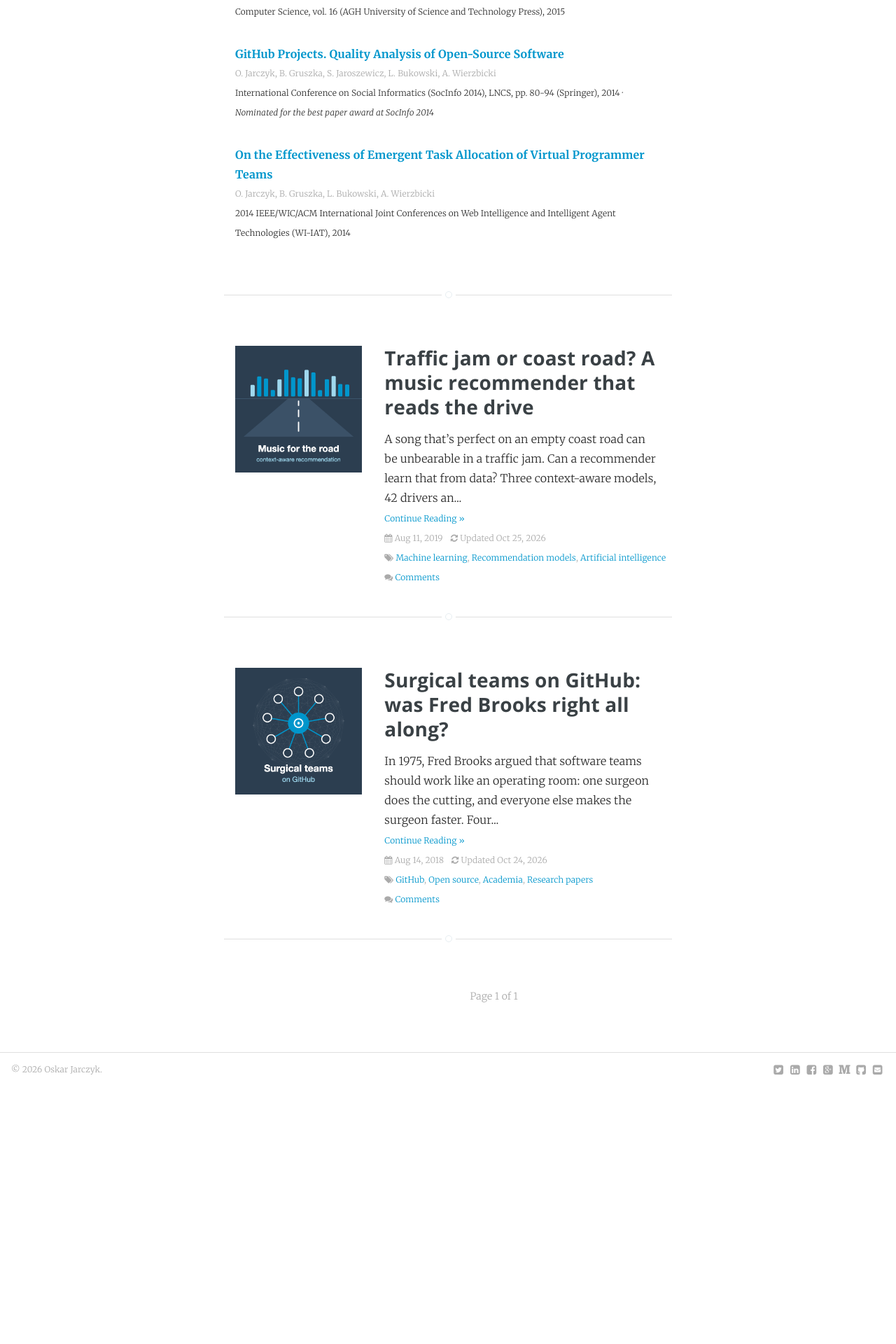
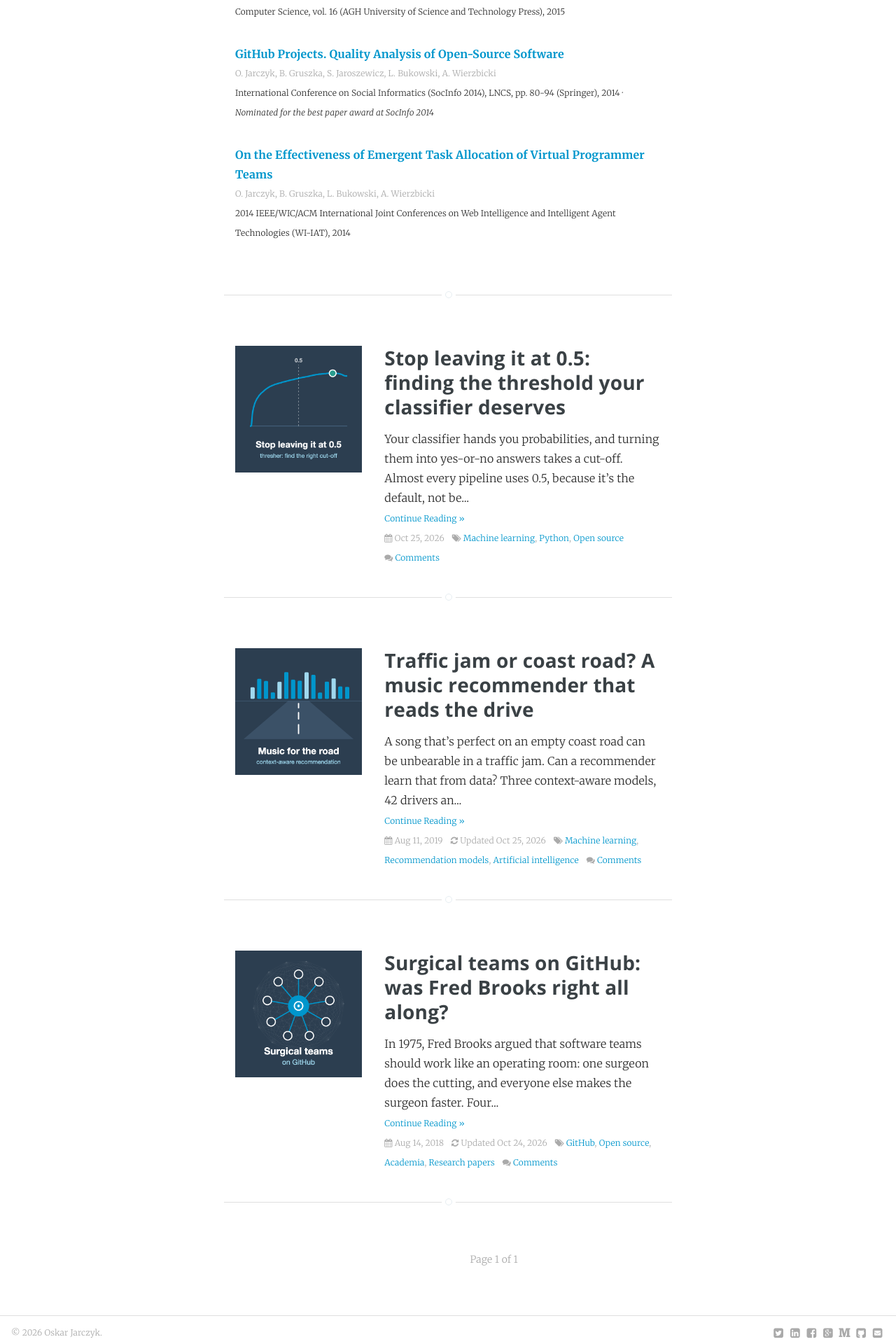
Before and after one commit to DataGeekPL/DataGeekPL.github.io, a Jekyll site: the page built from writing/index.html, in a window 1280 px wide. Shown: the part 1028-2948 px from the top of the page at 70% size. Built offline with Jekyll 4.4.1, drawn with Linux system fonts in a browser that asks for light colours; the list of posts is cut into pages by our own code; comment, search, counter and statistics services are not loaded; before the commit the page ends 2572 px from its top, so only the background shows below that; some of the changed lines change nothing that is shown.

Commit message:
Add a post about Thresher (#15)
Why 0.5 is rarely the right cut-off for predict_proba outputs, shown on
the Adult and Bank marketing datasets, and how Thresher finds the
accuracy-maximising threshold: the exact sweep, the other algorithms,
the command line, and the multiprocessing, Ray and Spark backends.
Adds three SVG figures and a PNG thumbnail.

Also lets the tag list in post headers wrap between tags, and lets wide
tables scroll inside their own box on narrow screens, so no post is wider
than a phone screen.

````diff
--- a/_includes/post-metadata.html
+++ b/_includes/post-metadata.html
@@ -12,7 +12,7 @@
     </span>
   {% endif %}
   {% if include.post.tags.size > 0 %}
-    <span class="mr1 nowrap">
+    <span class="mr1">
       <i class="fa fa-tags"></i>
       {% for tag in include.post.tags %}
       {% if page.is_tags_page %}
@@ -20,7 +20,7 @@
       {% else %}
         {% assign tag_url_base = "/writing/tags/" %}
       {% endif %}
-      <a href="{{ tag_url_base }}#{{ tag | uri_escape }}">{{ tag }}</a>{% unless forloop.last %},{% endunless %}
+      <a href="{{ tag_url_base }}#{{ tag | uri_escape }}" class="nowrap">{{ tag }}</a>{% unless forloop.last %},{% endunless %}
       {% endfor %}
     </span>
   {% endif %}
--- /dev/null
+++ b/_posts/2026-10-25-thresher.md
@@ -0,0 +1,132 @@
+---
+layout: post
+title: "Stop leaving it at 0.5: finding the threshold your classifier deserves"
+tags:
+- Machine learning
+- Python
+- Open source
+thumbnail_path: blog/thumbs/thresher.png
+---
+
+Your classifier hands you probabilities, and turning them into yes-or-no answers takes a cut-off. Almost every pipeline uses 0.5, because it's the default, not because anyone measured it. In the experiment below, that default made a model less accurate than one that always answers "no".
+
+<div class="tldr" markdown="1">
+**TL;DR**
+
+- **0.5 is only right when the probabilities are calibrated.** Common recipes for imbalanced data, like `class_weight="balanced"`, shift them, and the best cut-off moves with them.
+- **Moving the cut-off is free accuracy.** On the Bank marketing dataset, the threshold Thresher picked on validation data removed 35% of a model's test errors, without retraining anything.
+- **[Thresher](https://github.com/oskar-j/thresher) finds that threshold exactly**, in O(n log n), from one line of Python or one terminal command, and scales out to Ray and Spark.
+</div>
+
+## The default nobody chose
+
+A cut-off of 0.5 means "predict yes when yes is more likely than not". That's the right rule only if the probabilities mean what they say. Very often they don't:
+
+- **Class weights and resampling.** `class_weight="balanced"`, oversampling or undersampling all make the rare class look more common during training. The model learns that, and its probabilities drift upwards.
+- **Imbalance and overlap.** When one class is rare and the two classes overlap, small shifts in the scores move a lot of samples across 0.5.
+- **Miscalibrated models.** Plenty of models are confident in the wrong places, and their scores were never meant to be read as probabilities.
+
+Here's what that looks like on real data. The Bank marketing dataset comes from a bank's phone campaigns: did the client subscribe to a term deposit? Only 11.7% did. I trained gradient-boosted trees with balanced class weights, which is a textbook recipe for imbalance, and measured accuracy on held-out data at every possible cut-off:
+
+{% include figure.html path="blog/thresher/accuracy-curve.svg" caption="The same model at every cut-off. The threshold was chosen on a validation split, then scored on 9,043 test rows." link_to_full_size_image=true %}
+
+At 0.5 the model gets 86.1% right, *less* than the 88.3% you'd get by answering "no" to everyone. At the cut-off Thresher picked, 0.85, it gets 91.0%. Same model, same features, no retraining: 35% fewer errors.
+
+## Six models, two datasets
+
+One curve could be luck, so I repeated the experiment on two public datasets, Adult income (48,842 people, 23.9% earn over $50K) and Bank marketing (45,211 calls, 11.7% said yes), with three models each. Each dataset was split 60/20/20. Thresher chose the threshold on the validation part, and accuracy was measured on the test part, which neither the model nor the threshold had seen.
+
+{% include figure.html path="blog/thresher/default-vs-thresher.svg" caption="Accuracy at 0.5 and at Thresher's threshold, on the test split." link_to_full_size_image=true %}
+
+- **When the probabilities are calibrated, 0.5 is fine, and Thresher says so.** Plain logistic regression on Adult gets a threshold of 0.50 and no change in accuracy. It doesn't invent a gain where there isn't one.
+- **When they aren't, the gain is large.** Both class-balanced models get thresholds between 0.75 and 0.87, and 3.6 to 5.5 points of accuracy. That's 22-36% of their test errors gone.
+- **It costs nothing.** Finding each threshold took at most a few dozen milliseconds on about 9,000 validation rows.
+
+In code, it's one extra line between training and predicting:
+
+```python
+from thresher import Thresher
+
+model.fit(X_train, y_train)
+
+p_val = model.predict_proba(X_val)[:, 1]
+t = Thresher(labels=(0, 1)).optimize_threshold(p_val, y_val)
+
+p_test = model.predict_proba(X_test)[:, 1]
+y_pred = (p_test > t).astype(int)
+```
+
+Choose the threshold on validation data, not on the test set. A threshold tuned on the test set flatters the model just like any other setting tuned there.
+
+## Using it
+
+Scores can be a list, a numpy array or a pandas Series, straight out of `predict_proba` and without being copied. The answer is a plain `float`. Labels default to `-1` and `1`, and `labels=(0, 1)` covers the scikit-learn convention.
+
+Or skip Python entirely. Installing the package also installs a command that reads a file with a score and a class per row:
+
+```shell
+$ thresher scores.csv --labels 0,1
+0.35
+```
+
+It prints the bare number and nothing else, so it pipes cleanly into scripts: `THRESHOLD=$(thresher scores.csv)`.
+
+## How it finds the best cut-off exactly
+
+The obvious approach tries every candidate threshold and re-scores the whole dataset each time. That's O(n²), and it gets slow fast. Thresher's default algorithm, the *exact sweep*, avoids the repeated work with one observation: moving the threshold past one sample changes the number of correct answers by exactly one.
+
+{% include figure.html path="blog/thresher/exact-sweep.svg" caption="Ten scores, eleven places to cut. Two running totals give the score of every cut in a single pass." link_to_full_size_image=true %}
+
+So Thresher sorts the scores once and walks through them, keeping two running totals: negatives to the left of the cut, positives to the right. Every candidate costs constant time, the sort is the only real expense, and the answer is the best threshold that exists, not an approximation. It's the same scan used to pick a decision-stump split or to draw an ROC curve.
+
+The difference is dramatic: at 16,000 rows the sweep takes **12 ms**, while re-scoring every candidate takes about **18 seconds**. That's roughly 1,400 times faster, and the gap grows with every row.
+
+Thresher ships seven algorithms in total: the exact sweep (`exact`, the default), a histogram sweep (`hist`), linear search (`ls`), grid search (`grid`) and its stochastic variant (`sgrid`), an evolutionary algorithm (`gen`) and stochastic gradient descent (`sgd`). The exact sweep is the one to use. The others stay selectable, and they're interesting if you want to see how a particular search behaves. Here's how they compare with the exact optimum on 2,000 rows, averaged over 5 seeds, for classes that overlap and for imbalanced classes:
+
+| Algorithm | Overlap | Imbalance | Time |
+|---|---:|---:|---:|
+| `exact` | **100.00%** | **100.00%** | **1 ms** |
+| `hist` | 99.99% | 99.98% | 1 ms |
+| `ls` | 100.00% | 100.00% | 221 ms |
+| `grid` | 99.99% | 99.92% | 11 ms |
+| `sgrid` | 97.81% | 99.62% | 1 ms |
+| `gen` | 98.23% | 88.64% | 117 ms |
+| `sgd` | 97.01% | 88.37% | 12 ms |
+
+## From a laptop to a cluster
+
+- **Data too big to hold?** The `hist` algorithm counts both classes into a fixed number of bins in one pass and sweeps the bins instead of the rows. At a million rows it uses **49 KB** of memory, compared with 107 MB for the exact sweep, and at the default 1,024 bins it captures 99.98% of the achievable accuracy.
+- **More cores?** `backend="mp"` spreads the counting over your CPU cores with nothing extra to install, and `backend="ray"` spreads it over a Ray cluster.
+- **Data in a data lake?** `SparkThresher` takes a DataFrame and two column names, and never collects the rows. Spark does one `groupBy` and returns a summary of about 1,024 rows, however large the input, and the driver runs the same sweep on that summary.
+
+```python
+from thresher.spark import SparkThresher
+
+df = spark.read.parquet("s3://predictions/2026-08/")
+threshold = SparkThresher().optimize_threshold(
+    df, score_col="probability", label_col="label"
+)
+```
+
+A backend changes where the counting happens, never the answer: the tests check that every backend returns *identical* results.
+
+## One caveat: accuracy is one goal among many
+
+Thresher answers one question precisely: which cut-off classifies the most samples correctly? Accuracy treats every mistake the same. If a missed fraud costs you far more than a false alarm, or recall matters more than precision, the threshold you want is a different one, and it's worth deciding that before you tune anything.
+
+## Try it
+
+<div class="paper-card">
+  <a class="paper-card-title" href="https://github.com/oskar-j/thresher" target="_blank">oskar-j/thresher</a>
+  <div class="paper-card-meta">THRESHold EvaluatoR for Python, Spark and Ray. Seven search algorithms, a command-line tool, and documentation at <a href="https://thresher.readthedocs.io/en/stable/" target="_blank">thresher.readthedocs.io</a>. Python 3.10+, MIT license.</div>
+  <a class="paper-card-button" href="https://github.com/oskar-j/thresher" target="_blank">View on GitHub &rarr;</a>
+</div>
+
+```shell
+pip install thresher-py
+
+# optional extras: a tqdm progress bar, Ray, Spark
+pip install "thresher-py[progress]"
+pip install "thresher-py[ray]"
+pip install "thresher-py[spark]"
+```
--- a/assets/css/_blog.scss
+++ b/assets/css/_blog.scss
@@ -43,6 +43,12 @@ table.no-wrap {
   table {
     margin-bottom: 1.5rem;
     font-size: 0.9rem;
+
+    // on narrow screens a wide table scrolls inside its own box instead of widening the page
+    @media (max-width: 40em) {
+      display: block;
+      overflow-x: auto;
+    }
   }
 
   .paper-card {
````
Also changed, not shown: assets/img/blog/thresher/accuracy-curve.svg (added), assets/img/blog/thresher/default-vs-thresher.svg (added), assets/img/blog/thresher/exact-sweep.svg (added), assets/img/blog/thumbs/thresher.png (added).
